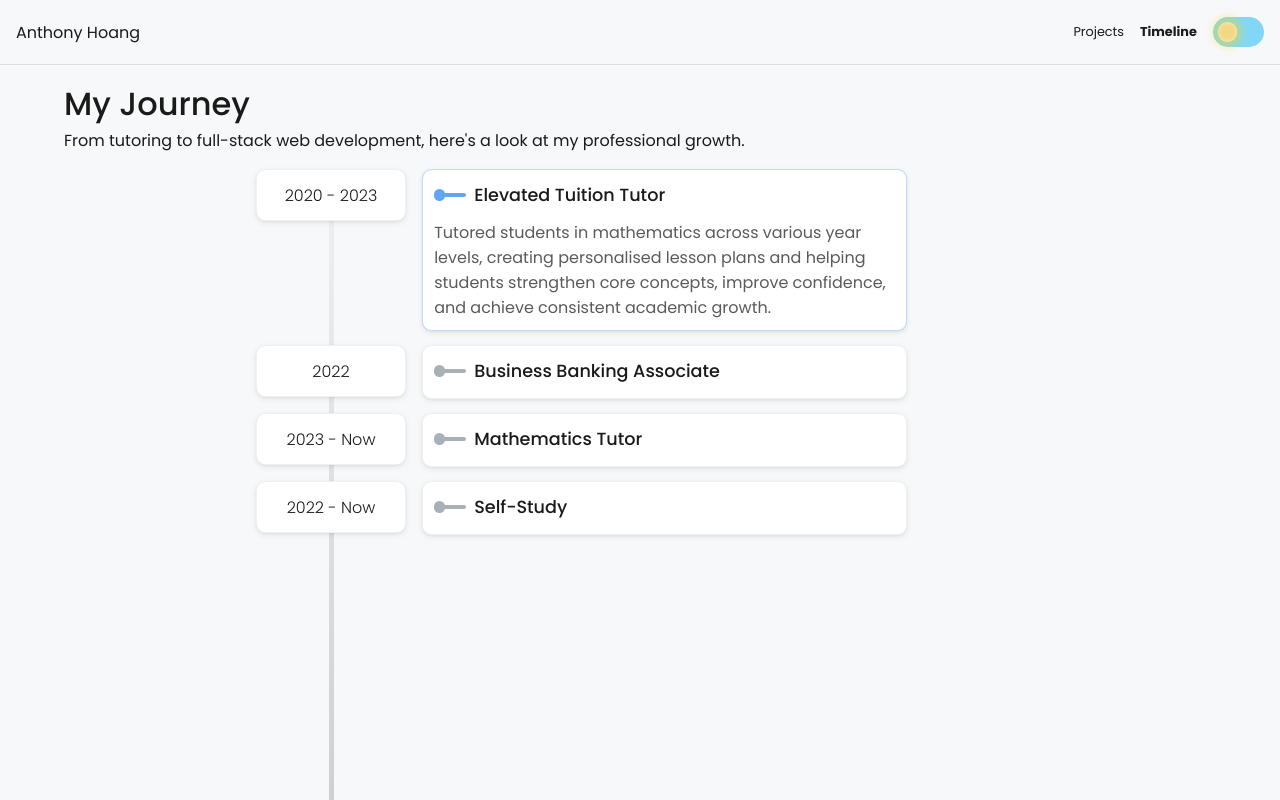
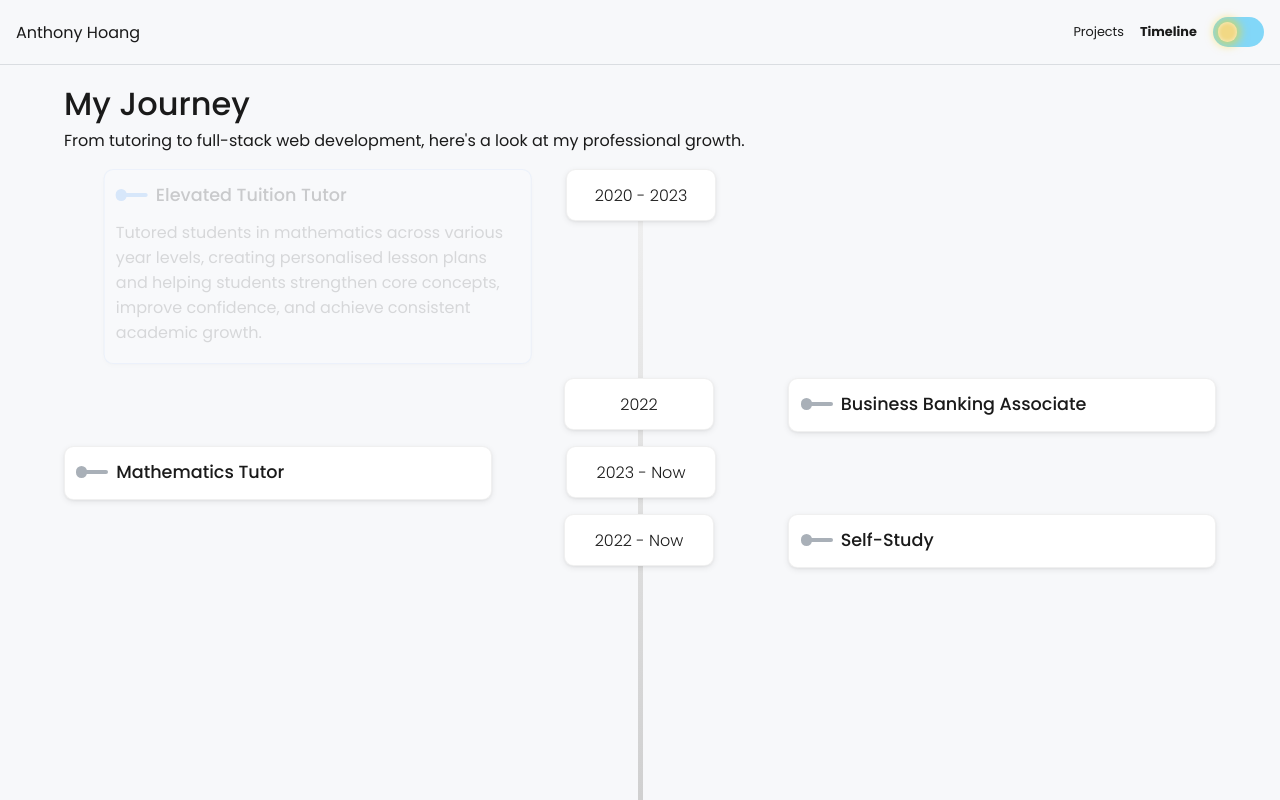
Before and after one commit to AntH117/anthonyhoang-dev, a React (Create React App) app: page /timeline in a window 1280 px wide. Built offline with nearby package versions, Linux system fonts and the light colour scheme.

Commit message:
Created a desktop timeline page

```diff
--- a/src/sections/Timeline.js
+++ b/src/sections/Timeline.js
@@ -9,8 +9,29 @@ import { del } from 'motion/react-client';
 export default function Timeline() {
     const { darkMode } = useTheme();
     const timings = [1000, 2000, 3000, 4000]
+    const width = useBodyWidth()
+    const [desktop, setDestop] = React.useState(width >= 900)
+    React.useEffect(() => {
+        if (width >= 900 && desktop !== true) {
+            setDestop(true)
+        } else if (width < 900 && desktop !== false) {
+            setDestop(false)
+        }
+    }, [width])
+    function useBodyWidth() {
+        const [width, setWidth] = React.useState(document.body.clientWidth);
 
-    function TimelineSegment({date, title, desctiption, icon, delay}) {
+        React.useEffect(() => {
+          const updateWidth = () => setWidth(document.body.clientWidth);
+
+          window.addEventListener("resize", updateWidth);
+          return () => window.removeEventListener("resize", updateWidth);
+        }, []);
+
+        return width;
+    }
+
+    function TimelineSegment({date, title, desctiption, icon, delay, pos}) {
         const [expanded, setExpanded] = React.useState(false)
         const [appear, setAppear] = React.useState(false)
         const descRef = React.useRef(null)
@@ -35,6 +56,8 @@ export default function Timeline() {
             }, delay)
         }, [])
 
+
+        function Segment() {
             return (
                 <div className={`segment-body`}>
                 <div className='segment-left'>
@@ -60,6 +83,58 @@ export default function Timeline() {
             )
         }
 
+        function DesktopSegment() {
+
+            function DesktopCard() {
+
+                return (
+                    <div className={`segment-right ${expanded && 'expanded'}  ${appear && 'appear'}`} style={{width: '35%'}}>
+                    <div className={`segment-title`} onClick={() => setExpanded(!expanded)}>
+                        <div className='anchor-body'>
+                            <div className='anchor-circle' style={expanded ? {} : {backgroundColor: '#A9B0B8'}}></div>
+                            <div className='anchor-line'  style={expanded ? {} : {backgroundColor: '#A9B0B8'}}></div>
+                        </div>
+                        <div className='segment-title-text'>
+                            {title}
+                        </div>
+                    </div>
+                    <div className='segment-description' ref={descRef} style={expanded ? {paddingBottom: '0.5rem'} : {}}>
+                        {desctiption}
+                    </div>
+                </div>
+                )
+            }
+
+            function DesktopDate() {
+                return (
+                <div className='segment-left'>
+                    <div className={`segment-date ${darkMode && 'dark'} ${appear && 'appear'}`}>
+                        {date}
+                    </div>
+                </div>
+                )
+            }
+
+            function Blank() {
+                return (
+                    <div className='blank-body'>
+
+                    </div>
+                )
+            }
+
+            return (
+                <div className='segment-body' style={{justifyContent: 'space-between'}}>
+                    {pos % 2 ? <DesktopCard /> : <Blank />}
+                    <DesktopDate />
+                    {pos % 2 ? <Blank /> : <DesktopCard />}
+                </div>
+            )
+        }
+
+        return desktop ? <DesktopSegment/> : <Segment />
+    }
+
     return <div className={`timeline-outer-body ${darkMode && 'dark'}`}>
         <div className='timeline-upper-body'>
             <div className='timeline-title'>
@@ -70,13 +145,13 @@ export default function Timeline() {
             </div>
         </div>
         <div className='timeline-graph-parent'>
-            <div className='timeline-line-parent'>
+            <div className={`timeline-line-parent ${desktop && 'desktop'}`}>
                 <div className='timeline-line'>
 
                 </div>
             </div>
             {tempRoles.map((role, i) => {
-                return <TimelineSegment date={role.date} title={role.title} desctiption={role.description} icon={role.icon} delay={timings[i]}/>
+                return <TimelineSegment date={role.date} title={role.title} desctiption={role.description} icon={role.icon} delay={timings[i]} pos={i + 1}/>
             })}
         </div>
     </div>
--- a/src/styles/Timeline.css
+++ b/src/styles/Timeline.css
@@ -52,6 +52,17 @@
     max-width: 150px;
     display: flex;
     justify-content: center;
+}
+
+.timeline-line-parent.desktop {
+    width: 100%;
+    max-width: 100%;
+}
+
+.blank-body {
+    width: 35%;
+    height: 100%;
+    padding: 0 0.7rem 0 0.7rem;
 }
 
 .timeline-line {
@@ -220,11 +231,12 @@
     overflow: hidden;
     transition: all 0.5s ease-in-out;
     color: var(--text-sub);
+    height: 0px;
 }
 
 /* Larger Devices */
 @media (min-width: 900px) {
     .timeline-graph-parent {
-        width: 60%;
+        width: 90%;
     }
 }
```
Lines whose indentation alone changed are shown as unchanged.
